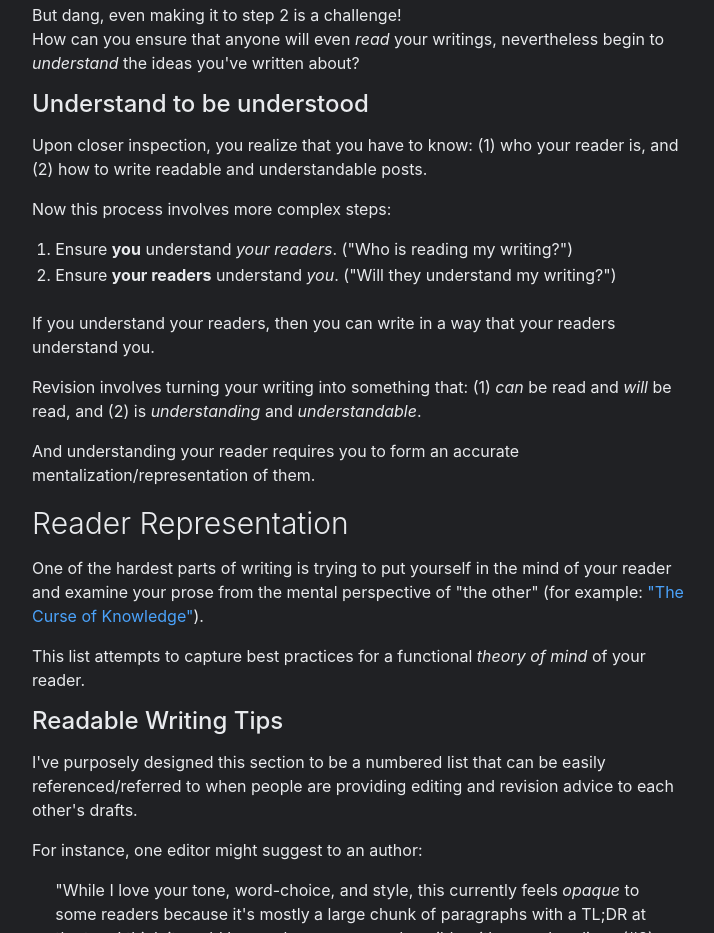
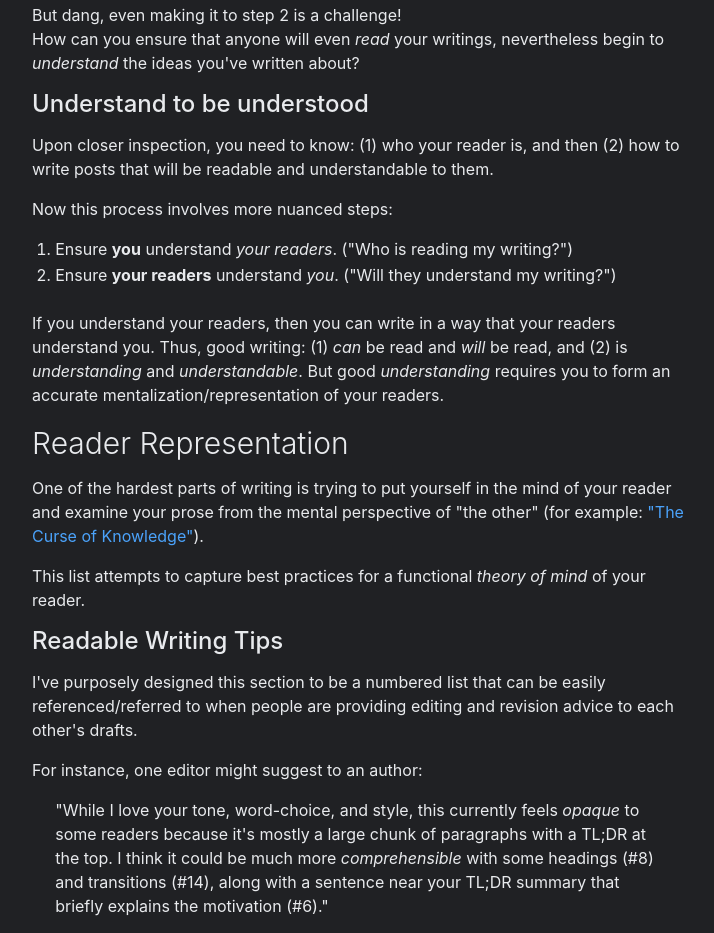
Before and after one commit to davidhartsough/writings, a Gatsby site: page /readable/ in a window 1280 px wide. Shown: the part 1094-2027 px from the top of the page, without its empty margins (280-994 px from the left). Built offline with nearby package versions, Linux system fonts and the light colour scheme; Gatsby itself is replaced by a stand-in of ours.

Commit message:
quick touch up to readability post

```diff
--- a/src/markdown/readable.md
+++ b/src/markdown/readable.md
@@ -43,18 +43,14 @@ How can you ensure that anyone will even _read_ your writings, nevertheless begi
 
 ### Understand to be understood
 
-Upon closer inspection, you realize that you have to know: (1) who your reader is, and (2) how to write readable and understandable posts.
+Upon closer inspection, you need to know: (1) who your reader is, and then (2) how to write posts that will be readable and understandable to them.
 
-Now this process involves more complex steps:
+Now this process involves more nuanced steps:
 
 1. Ensure **you** understand _your readers_. ("Who is reading my writing?")
 2. Ensure **your readers** understand _you_. ("Will they understand my writing?")
 
-If you understand your readers, then you can write in a way that your readers understand you.
-
-Revision involves turning your writing into something that: (1) _can_ be read and _will_ be read, and (2) is _understanding_ and _understandable_.
-
-And understanding your reader requires you to form an accurate mentalization/representation of them.
+If you understand your readers, then you can write in a way that your readers understand you. Thus, good writing: (1) _can_ be read and _will_ be read, and (2) is _understanding_ and _understandable_. But good _understanding_ requires you to form an accurate mentalization/representation of your readers.
 
 ## Reader Representation
 
```
